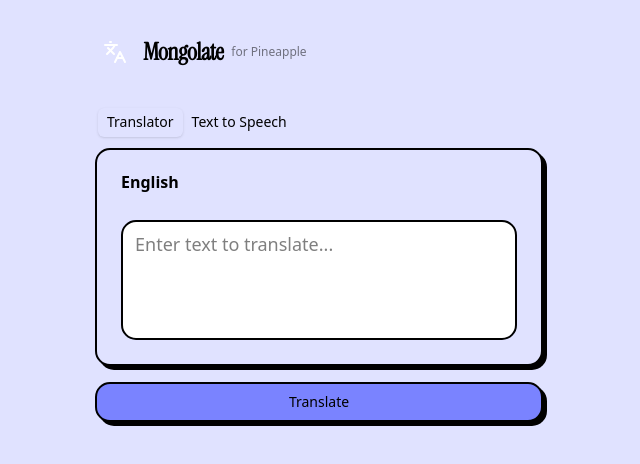
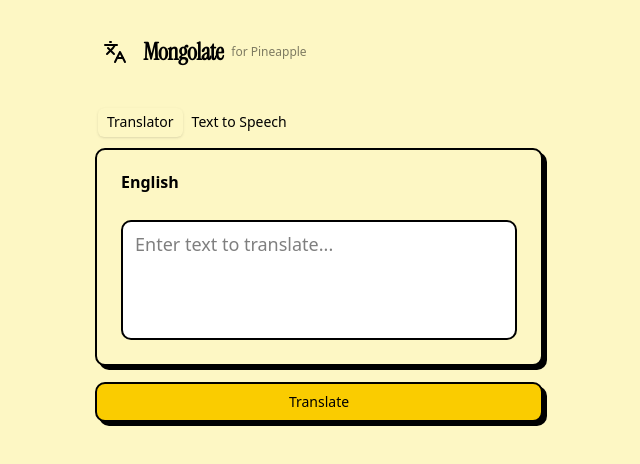
Before and after one commit to souravrax/mongolate, a React (Vite) app: page / in a window 1280 px wide. Shown: the top 464 px of the page, without its empty margins (321-961 px from the left). Built offline with nearby package versions, Linux system fonts and the light colour scheme; the HTML template or start-up script is replaced by a standard one.

Commit message:
feat: initialize core application layout and styling with theme variables and tabbed navigation

```diff
--- a/src/App.tsx
+++ b/src/App.tsx
@@ -11,7 +11,7 @@ function App() {
         <header className="flex items-center justify-between mb-8">
           <div className="flex items-center gap-2">
             <div className="p-2 rounded-lg">
-              <Languages className="w-6 h-6 text-white" />
+              <Languages className="w-6 h-6 text-foreground" />
             </div>
             <h1 className="text-2xl font-instrument-serif font-semibold text-primary tracking-tight">Mongolate</h1>
             <p className="text-xs text-foreground/50">for Pineapple</p>
--- a/src/index.css
+++ b/src/index.css
@@ -4,17 +4,17 @@
 @custom-variant dark (&:is(.dark *));
 
 :root {
-  --background: oklch(92.13% 0.0388 282.36);
+  --background: oklch(96.79% 0.0654 102.26);
   --secondary-background: oklch(100% 0 0);
   --foreground: oklch(0% 0 0);
   --main-foreground: oklch(0% 0 0);
-  --main: oklch(66.34% 0.1806 277.2);
+  --main: oklch(86.03% 0.176 92.36);
   --border: oklch(0% 0 0);
   --ring: oklch(0% 0 0);
   --overlay: oklch(0% 0 0 / 0.8);
   --shadow: 4px 4px 0px 0px var(--border);
-  --chart-1: #7A83FF;
-  --chart-2: #FACC00;
+  --chart-1: #FACC00;
+  --chart-2: #7A83FF;
   --chart-3: #FF4D50;
   --chart-4: #00D696;
   --chart-5: #0099FF;
@@ -22,16 +22,16 @@
 }
 
 .dark {
-  --background: oklch(26.58% 0.0737 283.96);
+  --background: oklch(29.28% 0.0373 94.38);
   --secondary-background: oklch(23.93% 0 0);
   --foreground: oklch(92.49% 0 0);
   --main-foreground: oklch(0% 0 0);
-  --main: oklch(66.34% 0.1806 277.2);
+  --main: oklch(79.36% 0.1624 92.49);
   --border: oklch(0% 0 0);
   --ring: oklch(100% 0 0);
   --shadow: 4px 4px 0px 0px var(--border);
-  --chart-1: #7A83FF;
-  --chart-2: #E0B700;
+  --chart-1: #E0B700;
+  --chart-2: #7A83FF;
   --chart-3: #FF6669;
   --chart-4: #00BD84;
   --chart-5: #008AE5;
@@ -57,7 +57,7 @@
   --spacing-boxShadowY: 4px;
   --spacing-reverseBoxShadowX: -4px;
   --spacing-reverseBoxShadowY: -4px;
-  --radius-base: 15px;
+  --radius-base: 10px;
   --shadow-shadow: var(--shadow);
   --font-weight-base: 500;
   --font-weight-heading: 900;
```
